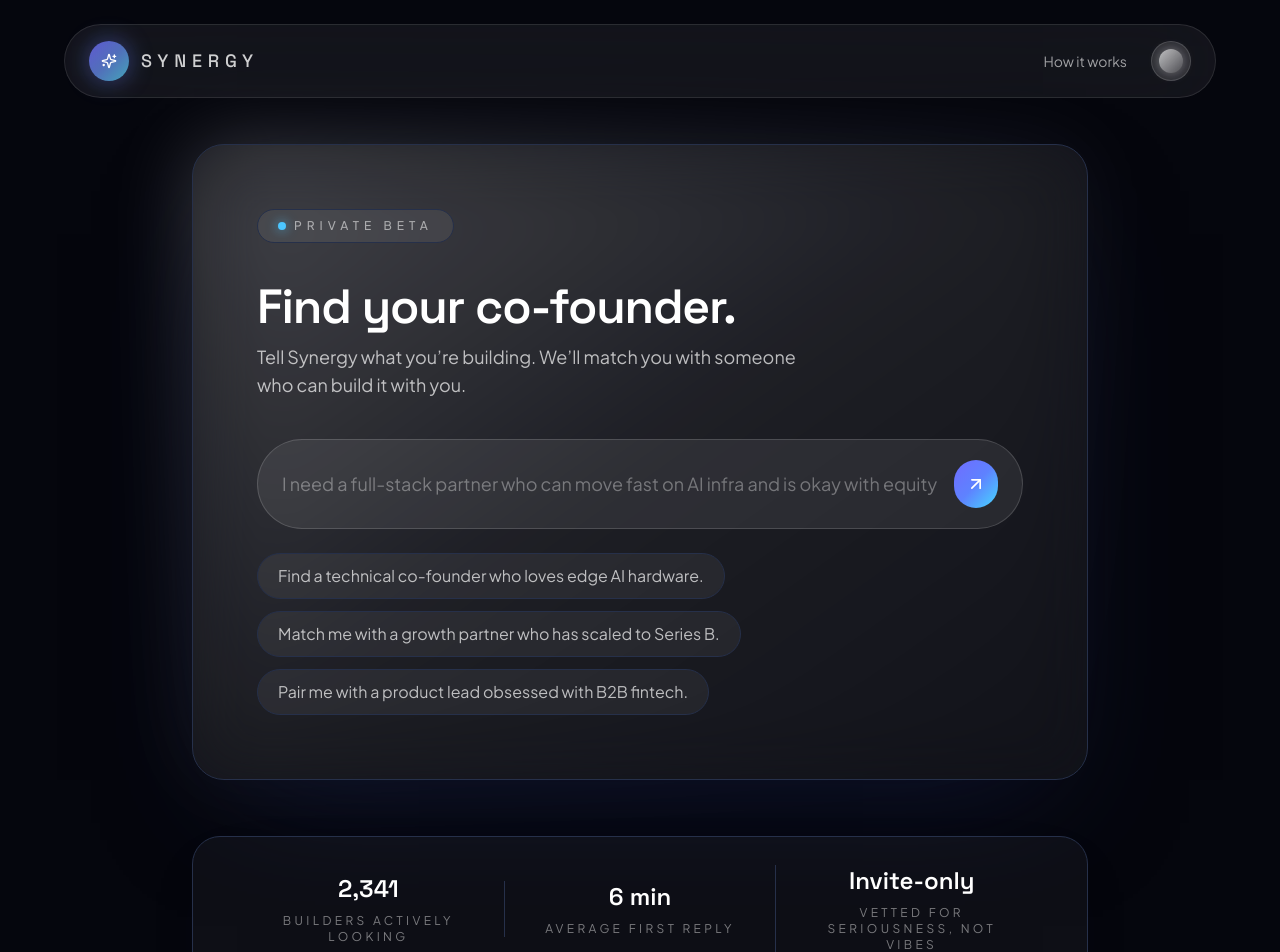
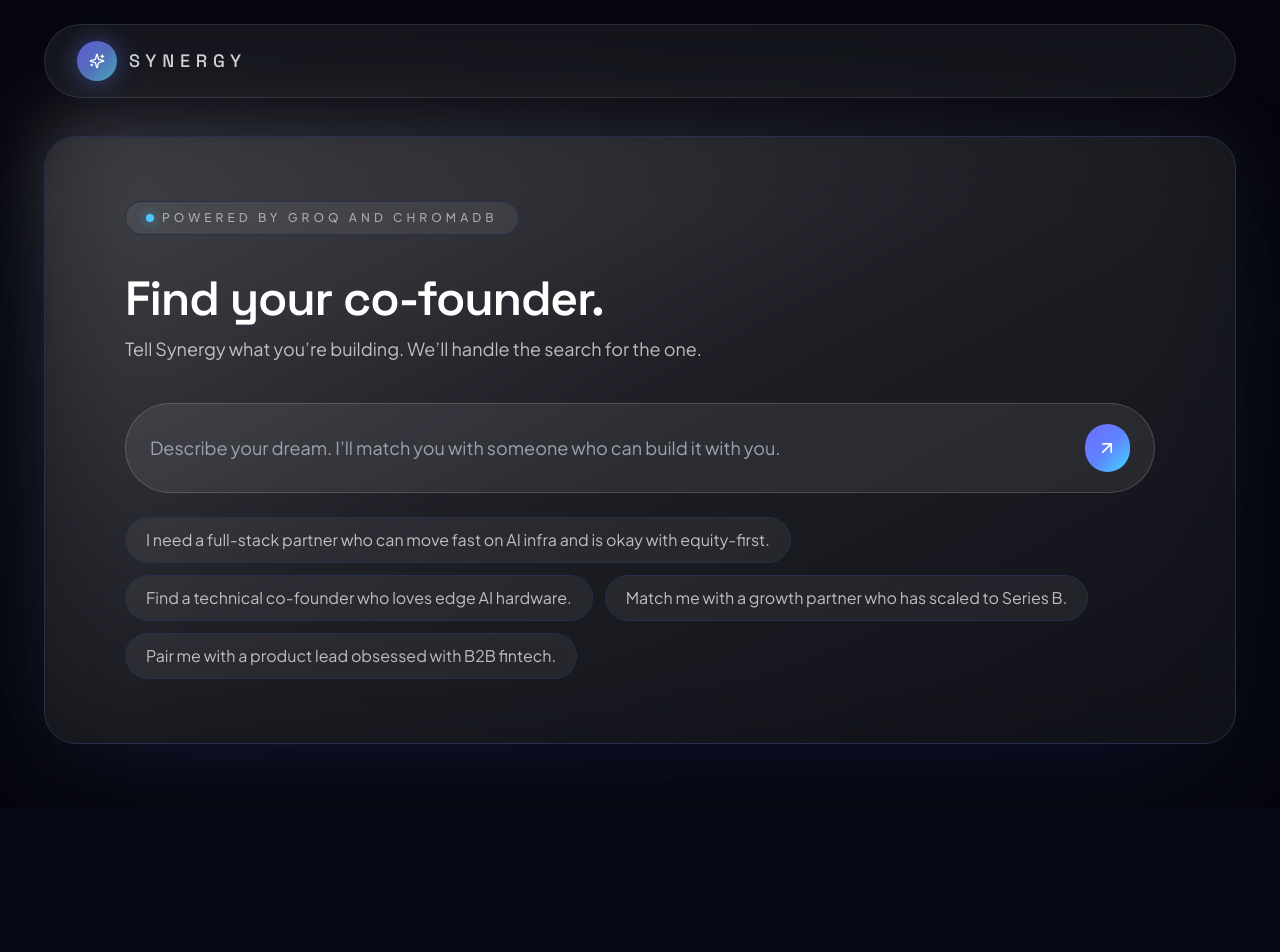
Before and after one commit to tanmaygarg901/Synergy, a Next.js app in the folder frontend/: page / in a window 1280 px wide. Shown: the top 952 px of the page. After the commit the page ends 808 px from the top, so only its background shows below. Built offline with nearby package versions, Linux system fonts and the light colour scheme.

Commit message:
front page of synergy done

```diff
--- a/frontend/app/globals.css
+++ b/frontend/app/globals.css
@@ -51,11 +51,19 @@
 }
 
 @layer base {
+  html {
+    height: 100%;
+    overscroll-behavior: none;
+  }
+
   * {
     @apply border-border;
   }
   body {
     @apply bg-background text-foreground antialiased;
+    min-height: 100vh;
+    overflow: hidden;
+    overscroll-behavior: none;
     font-family: var(
       --font-body,
       "Plus Jakarta Sans",
--- a/frontend/app/page.js
+++ b/frontend/app/page.js
@@ -1,22 +1,24 @@
 'use client';
 
-import { useState } from 'react';
+import { useRef, useState } from 'react';
 import { ArrowUpRight, Sparkles } from 'lucide-react';
 
 const suggestedPrompts = [
+  'I need a full-stack partner who can move fast on AI infra and is okay with equity-first.',
   'Find a technical co-founder who loves edge AI hardware.',
   'Match me with a growth partner who has scaled to Series B.',
   'Pair me with a product lead obsessed with B2B fintech.',
 ];
 
-const proofPoints = [
-  { value: '2,341', label: 'builders actively looking' },
-  { value: '6 min', label: 'average first reply' },
-  { value: 'Invite-only', label: 'vetted for seriousness, not vibes' },
-];
-
 export default function Home() {
   const [focused, setFocused] = useState(false);
+  const [inputValue, setInputValue] = useState('');
+  const inputRef = useRef(null);
+
+  const handlePromptClick = (prompt) => {
+    setInputValue(prompt);
+    inputRef.current?.focus();
+  };
 
   return (
     <div className="relative min-h-screen overflow-hidden bg-[#05060D] text-white">
@@ -28,8 +30,8 @@ export default function Home() {
         <div className="absolute inset-0 bg-[radial-gradient(circle_at_center,_rgba(5,6,13,0),rgba(5,6,13,0.92))]" />
       </div>
 
-      <header className="fixed top-0 left-0 right-0 z-30 px-6 py-6 sm:px-10">
-        <div className="mx-auto flex max-w-6xl items-center justify-between rounded-full border border-white/10 bg-white/[0.06] px-6 py-4 backdrop-blur-2xl">
+      <header className="fixed top-0 left-0 right-0 z-30 px-4 py-6 sm:px-8">
+        <div className="mx-auto flex w-full max-w-[min(1280px,calc(100%-1.5rem))] items-center justify-between rounded-full border border-white/10 bg-white/[0.06] px-6 py-4 backdrop-blur-2xl sm:px-8">
           <div className="flex items-center gap-3">
             <span className="flex h-10 w-10 items-center justify-center rounded-full bg-gradient-to-br from-[#726BFF]/80 via-[#6C96FF]/70 to-[#59E3FF]/70 shadow-[0_0_25px_rgba(103,129,255,0.45)]">
               <Sparkles className="h-4 w-4 text-white" aria-hidden="true" />
@@ -38,35 +40,21 @@ export default function Home() {
               Synergy
             </span>
           </div>
-          <nav className="flex items-center gap-6 text-sm text-white/60">
-            <a
-              href="#how"
-              className="transition duration-200 hover:text-white"
-            >
-              How it works
-            </a>
-            <button
-              type="button"
-              aria-label="Sign in"
-              className="flex h-10 w-10 items-center justify-center rounded-full border border-white/15 bg-white/[0.08] backdrop-blur-md transition duration-200 hover:border-white/40 hover:bg-white/15 focus-visible:outline-none focus-visible:ring-2 focus-visible:ring-[#48D6FF]/70 focus-visible:ring-offset-2 focus-visible:ring-offset-[#05060D]"
-            >
-              <span className="block h-6 w-6 rounded-full bg-gradient-to-br from-white/70 to-white/15 shadow-[0_0_12px_rgba(255,255,255,0.35)]" />
-            </button>
-          </nav>
+          <div className="h-8 w-8" aria-hidden="true" />
         </div>
       </header>
 
-      <main className="relative flex min-h-screen flex-col items-center justify-center px-6 pb-20 pt-36 sm:px-10">
-        <div className="mx-auto flex w-full max-w-5xl flex-col items-center gap-14">
-          <section className="relative w-full max-w-4xl">
+      <main className="relative flex min-h-screen flex-col items-center px-4 pb-16 pt-28 sm:px-8">
+        <div className="mx-auto flex w-full max-w-[min(1280px,calc(100%-1.5rem))] flex-col items-center">
+          <section id="how" className="relative w-full">
             <div className="absolute -inset-[1.5px] rounded-[34px] bg-gradient-to-br from-white/45 via-white/10 to-transparent opacity-50 blur-2xl" />
-            <div className="relative flex flex-col gap-10 rounded-[32px] border border-white/12 bg-white/[0.05] px-8 py-12 shadow-[0_45px_120px_-45px_rgba(15,22,52,0.9)] backdrop-blur-[28px] sm:px-16 sm:py-16">
+            <div className="relative mt-3 flex flex-col gap-10 rounded-[32px] border border-white/12 bg-white/[0.05] px-8 py-12 shadow-[0_45px_120px_-45px_rgba(15,22,52,0.9)] backdrop-blur-[28px] sm:mt-6 sm:px-20 sm:py-16">
               <div
-                className="flex items-center gap-2 self-start rounded-full border border-white/12 bg-white/[0.07] px-5 py-2 text-xs font-medium uppercase tracking-[0.42em] text-white/55 opacity-0 animate-fade-up"
+                className="flex items-center gap-2 self-start rounded-full border border-white/12 bg-white/[0.07] px-5 py-2 text-xs font-medium uppercase tracking-[0.34em] text-white/55 opacity-0 animate-fade-up"
                 style={{ animationDelay: '60ms' }}
               >
                 <span className="relative inline-flex h-2 w-2 items-center justify-center rounded-full bg-[#4CC6FF] shadow-[0_0_12px_rgba(78,200,255,0.8)]" />
-                Private beta
+                Powered by Groq and ChromaDB
               </div>
               <div
                 className="space-y-3 text-left opacity-0 animate-fade-up"
@@ -75,9 +63,8 @@ export default function Home() {
                 <h1 className="font-heading text-4xl font-semibold tracking-tight text-white sm:text-5xl">
                   Find your co-founder.
                 </h1>
-                <p className="max-w-xl text-base leading-relaxed text-white/70 sm:text-lg">
-                  Tell Synergy what you’re building. We’ll match you with someone
-                  who can build it with you.
+                <p className="max-w-2xl text-base leading-relaxed text-white/70 sm:text-lg md:max-w-none md:whitespace-nowrap">
+                  Tell Synergy what you’re building. We’ll handle the search for the one.
                 </p>
               </div>
               <form
@@ -86,24 +73,27 @@ export default function Home() {
                 style={{ animationDelay: '220ms' }}
               >
                 <div
-                  className={`relative flex items-center gap-4 rounded-full border px-6 py-5 transition-all duration-300 focus-within:border-white/60 focus-within:shadow-[0_24px_72px_-32px_rgba(88,150,255,0.95)] ${
+                  className={`relative flex items-center gap-4 rounded-full border border-white/15 px-6 py-5 transition-all duration-300 focus-within:border-[1.6px] focus-within:border-white/60 ${
                     focused
-                      ? 'border-white/50 shadow-[0_0_0_1px_rgba(164,197,255,0.45),0_24px_72px_-30px_rgba(88,150,255,0.85)]'
-                      : 'border-white/15 shadow-[0_32px_90px_-48px_rgba(8,14,36,0.9)]'
+                      ? 'shadow-[0_0_0_1px_rgba(164,197,255,0.45)]'
+                      : 'shadow-[0_30px_80px_-50px_rgba(8,14,36,0.9)]'
                   } bg-white/[0.08] backdrop-blur-3xl`}
                 >
                   <input
                     type="text"
-                    placeholder="I need a full-stack partner who can move fast on AI infra and is okay with equity-first."
+                    ref={inputRef}
+                    placeholder="Describe your dream. I’ll match you with someone who can build it with you."
                     onFocus={() => setFocused(true)}
                     onBlur={() => setFocused(false)}
-                    className="w-full bg-transparent text-base text-white placeholder:text-white/35 focus:outline-none sm:text-lg"
+                    value={inputValue}
+                    onChange={(event) => setInputValue(event.target.value)}
+                    className="w-full bg-transparent text-base text-white focus:outline-none sm:text-lg"
                     aria-label="Describe your dream co-founder"
                   />
                   <button
                     type="button"
                     aria-label="Start matching"
-                    className="relative flex h-12 w-12 items-center justify-center rounded-full bg-gradient-to-br from-[#706CFF] via-[#5E82FF] to-[#46D8FF] text-white shadow-[0_24px_40px_-24px_rgba(94,136,255,0.95)] transition duration-200 hover:scale-105 hover:shadow-[0_30px_50px_-20px_rgba(94,136,255,0.95)] focus-visible:outline-none focus-visible:ring-2 focus-visible:ring-[#48D6FF]/80 focus-visible:ring-offset-2 focus-visible:ring-offset-[#05060D]"
+                    className="relative flex h-12 w-12 items-center justify-center rounded-full bg-gradient-to-br from-[#706CFF] via-[#5E82FF] to-[#46D8FF] text-white shadow-[0_24px_40px_-24px_rgba(94,136,255,0.8)] transition duration-200 hover:scale-105 focus-visible:outline-none focus-visible:ring-2 focus-visible:ring-[#48D6FF]/80 focus-visible:ring-offset-2 focus-visible:ring-offset-[#05060D]"
                   >
                     <ArrowUpRight className="h-5 w-5" aria-hidden="true" />
                   </button>
@@ -114,6 +104,7 @@ export default function Home() {
                       key={prompt}
                       type="button"
                       className="rounded-full border border-white/12 bg-white/[0.06] px-4 py-2 text-sm text-white/70 transition duration-200 hover:-translate-y-0.5 hover:border-white/40 hover:text-white hover:shadow-[0_18px_40px_-28px_rgba(102,146,255,0.85)] focus-visible:outline-none focus-visible:ring-2 focus-visible:ring-[#48D6FF]/70 focus-visible:ring-offset-2 focus-visible:ring-offset-[#05060D] sm:px-5 sm:py-2.5 sm:text-base"
+                      onClick={() => handlePromptClick(prompt)}
                     >
                       {prompt}
                     </button>
@@ -122,27 +113,6 @@ export default function Home() {
               </form>
             </div>
           </section>
-
-          <section
-            id="how"
-            className="w-full max-w-4xl opacity-0 animate-fade-up"
-            style={{ animationDelay: '320ms' }}
-          >
-            <div className="rounded-[28px] border border-white/12 bg-white/[0.04] px-6 py-6 backdrop-blur-2xl shadow-[0_25px_80px_-52px_rgba(8,16,36,0.95)] sm:px-10 sm:py-7">
-              <div className="flex flex-col items-stretch gap-6 text-center text-sm text-white/65 sm:flex-row sm:items-center sm:justify-between sm:gap-0 sm:text-base sm:divide-x sm:divide-white/12">
-                {proofPoints.map((point) => (
-                  <div key={point.label} className="flex flex-1 flex-col gap-2 px-0 sm:px-8">
-                    <span className="font-heading text-2xl font-semibold text-white">
-                      {point.value}
-                    </span>
-                    <span className="text-xs uppercase tracking-[0.28em] text-white/45">
-                      {point.label}
-                    </span>
-                  </div>
-                ))}
-              </div>
-            </div>
-          </section>
         </div>
       </main>
     </div>
```
